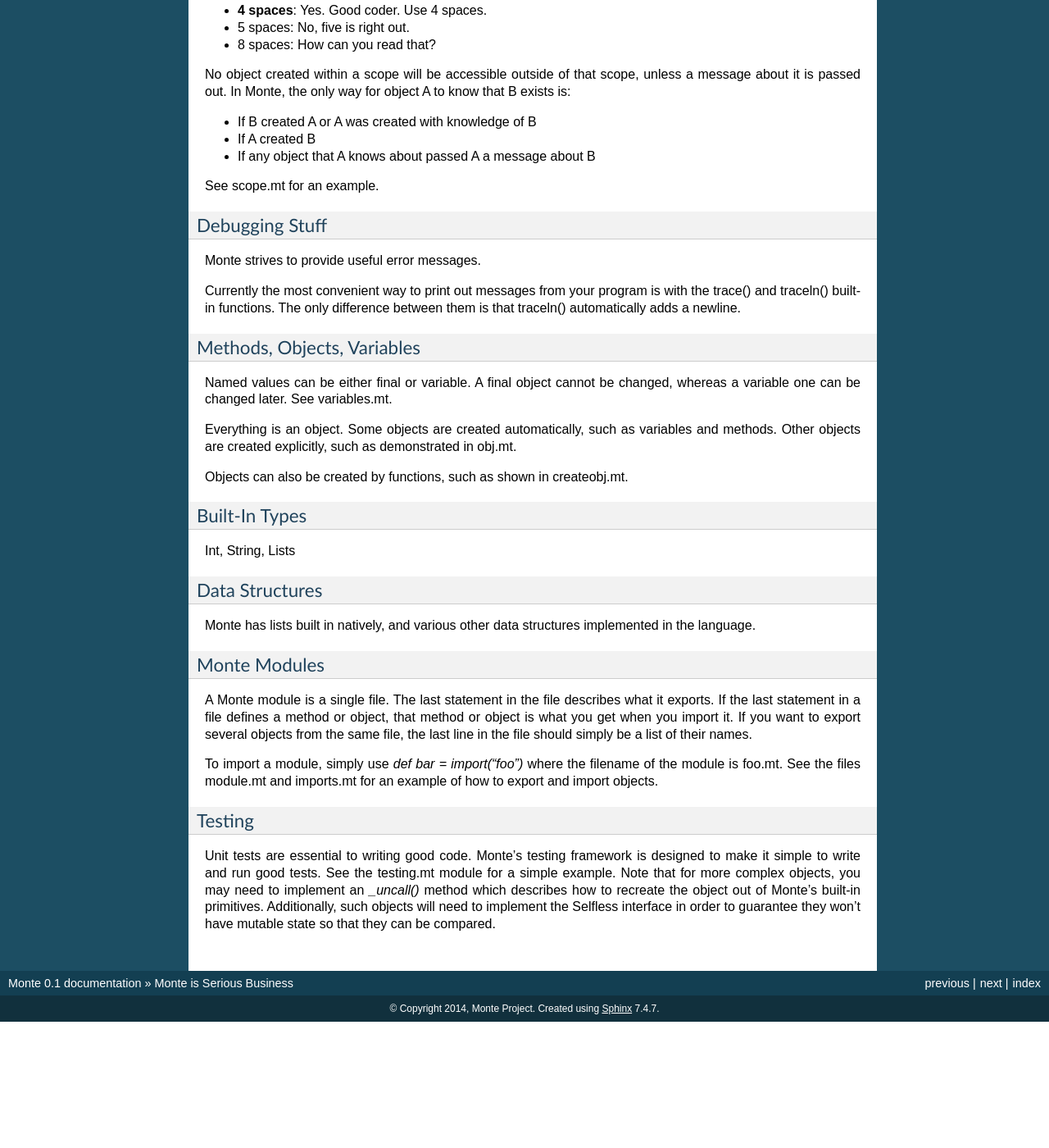
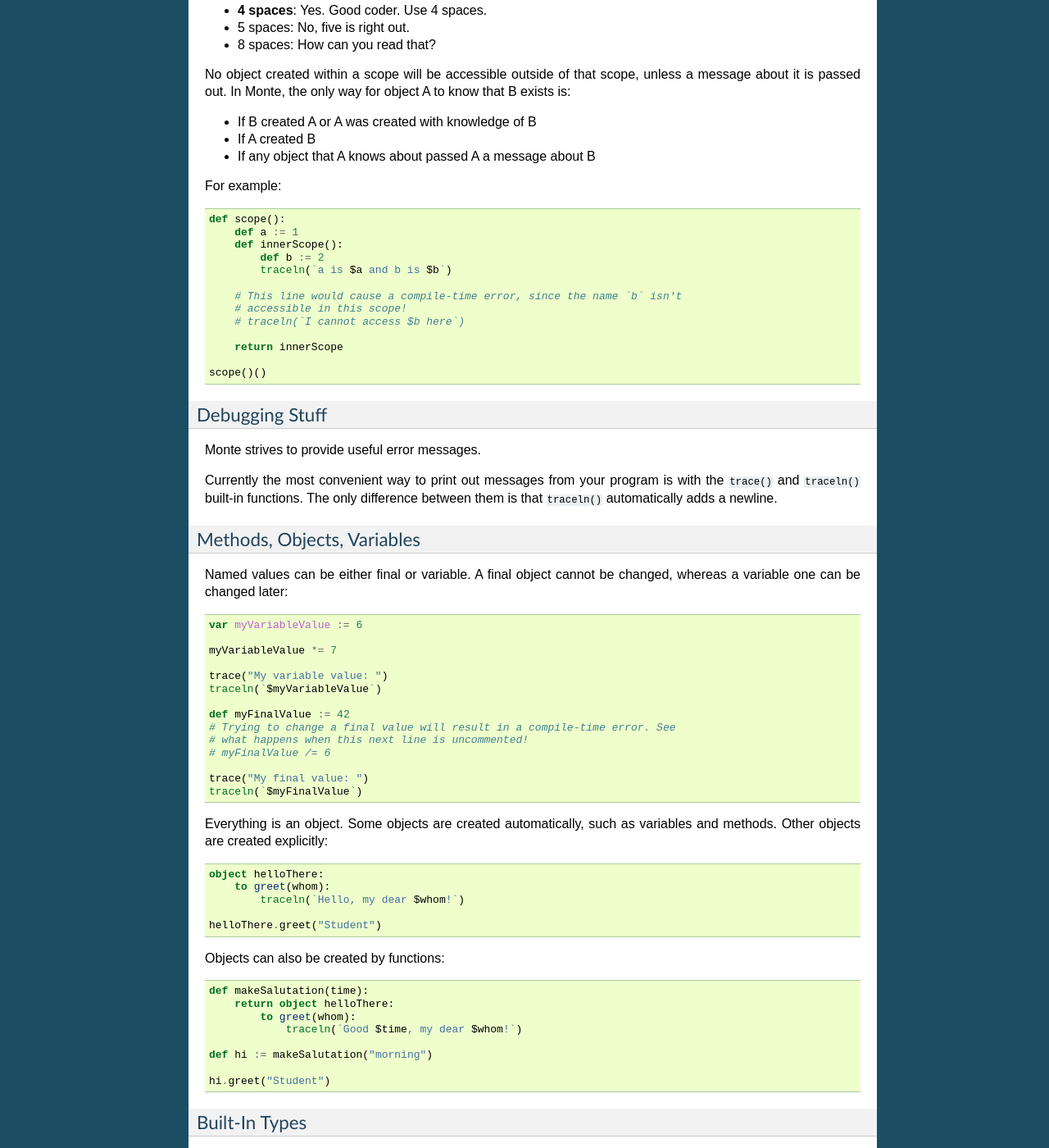
Before and after one commit to monte-language/monte, a Sphinx documentation site: the page built from docs/source/intro.rst, in a window 1280 px wide and 1400 px high, scrolled down 883 px. Shown: the whole window at 82% size. Built offline with Sphinx 7.4.7, drawn with Linux system fonts in a browser that asks for light colours; before the commit the page ends 2129 px from its top, so only the background shows below that.

Commit message:
Insert some code samples into documentation.
Also set the default lexer to "monte" for when Pygments supports Monte.

```diff
--- a/docs/source/conf.py
+++ b/docs/source/conf.py
@@ -86,6 +86,9 @@
 
 # The name of the Pygments (syntax highlighting) style to use.
 pygments_style = 'sphinx'
+
+# And the default language for this repository is...
+highlight_language = 'monte'
 
 # A list of ignored prefixes for module index sorting.
 #modindex_common_prefix = []
--- a/docs/source/intro.rst
+++ b/docs/source/intro.rst
@@ -66,7 +66,21 @@
 * If A created B
 * If any object that A knows about passed A a message about B
 
-See scope.mt for an example.
+For example::
+
+    def scope():
+        def a := 1
+        def innerScope():
+            def b := 2
+            traceln(`a is $a and b is $b`)
+
+        # This line would cause a compile-time error, since the name `b` isn't
+        # accessible in this scope!
+        # traceln(`I cannot access $b here`)
+
+        return innerScope
+
+    scope()()
 
 Debugging Stuff
 ---------------
@@ -74,20 +88,49 @@
 Monte strives to provide useful error messages.
 
 Currently the most convenient way to print out messages from your program is
-with the trace() and traceln() built-in functions. The only difference between
-them is that traceln() automatically adds a newline.
+with the ``trace()`` and ``traceln()`` built-in functions. The only difference
+between them is that ``traceln()`` automatically adds a newline.
 
 Methods, Objects, Variables
 ---------------------------
 
 Named values can be either final or variable. A final object cannot be
-changed, whereas a variable one can be changed later. See variables.mt.
+changed, whereas a variable one can be changed later::
+
+    var myVariableValue := 6
+
+    myVariableValue *= 7
+
+    trace("My variable value: ")
+    traceln(`$myVariableValue`)
+
+    def myFinalValue := 42
+    # Trying to change a final value will result in a compile-time error. See
+    # what happens when this next line is uncommented!
+    # myFinalValue /= 6
+
+    trace("My final value: ")
+    traceln(`$myFinalValue`)
 
 Everything is an object. Some objects are created automatically, such as
-variables and methods. Other objects are created explicitly, such as
-demonstrated in obj.mt.
+variables and methods. Other objects are created explicitly::
 
-Objects can also be created by functions, such as shown in createobj.mt.
+    object helloThere:
+        to greet(whom):
+            traceln(`Hello, my dear $whom!`)
+
+    helloThere.greet("Student")
+
+Objects can also be created by functions::
+
+    def makeSalutation(time):
+        return object helloThere:
+            to greet(whom):
+                traceln(`Good $time, my dear $whom!`)
+
+    def hi := makeSalutation("morning")
+
+    hi.greet("Student")
 
 Built-In Types
 --------------
```
